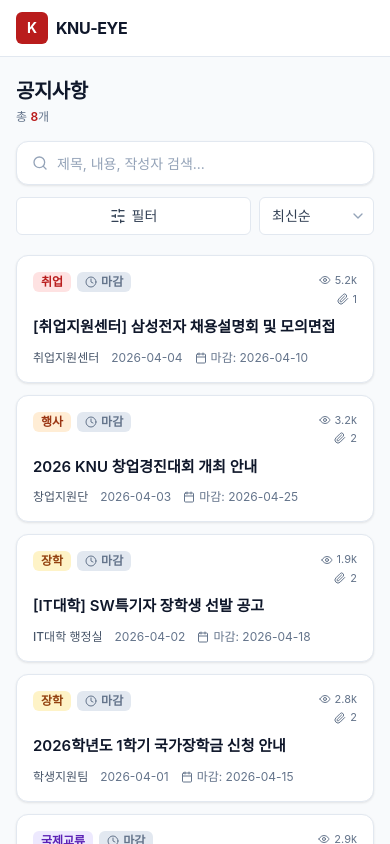
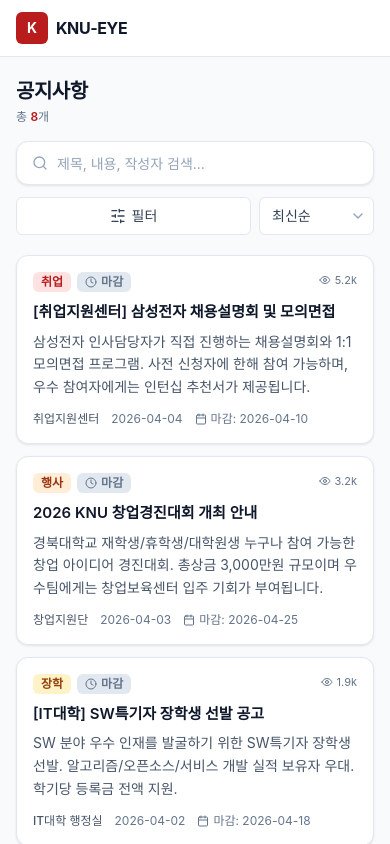
Before and after one commit to KNU-EYE/knu-eye-client, a React (Vite) app: page / in a window 390 px wide. Shown: the top 844 px of the page. Built offline with nearby package versions, Linux system fonts and the light colour scheme.

Commit message:
fix : AI요약 뷰 수정

```diff
--- a/src/components/notice/NoticeCard.jsx
+++ b/src/components/notice/NoticeCard.jsx
@@ -1,10 +1,10 @@
-import { Eye, Paperclip, Calendar } from 'lucide-react';
+import { Eye, Calendar } from 'lucide-react';
 import CategoryBadge from './CategoryBadge.jsx';
 import DdayBadge from './DdayBadge.jsx';
 import { formatViews } from '../../utils/format.js';
 
 function NoticeCard({ notice, onClick }) {
-  const { title, department, createdAt, deadline, views, attachments, category, summary } =
+  const { title, department, createdAt, deadline, views, category, summary } =
     notice;
 
   const handleKeyDown = (event) => {
@@ -34,12 +34,6 @@ function NoticeCard({ notice, onClick }) {
             <Eye className="h-3 w-3" aria-hidden="true" />
             {formatViews(views)}
           </span>
-          {attachments > 0 && (
-            <span className="inline-flex items-center gap-1">
-              <Paperclip className="h-3 w-3" aria-hidden="true" />
-              {attachments}
-            </span>
-          )}
         </div>
       </div>
 
@@ -48,9 +42,9 @@ function NoticeCard({ notice, onClick }) {
         {title}
       </h3>
 
-      {/* AI 요약 - PC에서만 노출 (목록을 깔끔하게 유지) */}
+      {/*모바일에서도 똑같이 보이게 수정 */}
       {summary && (
-        <p className="mt-2 hidden text-sm leading-relaxed text-slate-600 line-clamp-2 sm:block">
+        <p className="mt-2 hiddenn text-sm leading-relaxed text-slate-600 line-clamp-3 sm:block">
           {summary}
         </p>
       )}
--- a/src/components/notice/NoticeDetailModal.jsx
+++ b/src/components/notice/NoticeDetailModal.jsx
@@ -1,5 +1,5 @@
 import { useEffect } from 'react';
-import { Calendar, ExternalLink, Eye, Paperclip, X } from 'lucide-react';
+import { Calendar, ExternalLink, Eye, X } from 'lucide-react';
 import CategoryBadge from './CategoryBadge.jsx';
 import DdayBadge from './DdayBadge.jsx';
 import { formatViews } from '../../utils/format.js';
@@ -31,7 +31,6 @@ function NoticeDetailModal({ notice, onClose }) {
     createdAt,
     deadline,
     views,
-    attachments,
     category,
     content,
     sourceUrl,
@@ -72,7 +71,6 @@ function NoticeDetailModal({ notice, onClose }) {
           >
             {title}
           </h2>
-
           <div className="mt-4 flex flex-wrap items-center gap-x-4 gap-y-2 text-xs text-slate-500 sm:text-sm">
             <span>{createdAt}</span>
             {deadline && (
@@ -85,12 +83,6 @@ function NoticeDetailModal({ notice, onClose }) {
               <Eye className="h-4 w-4" aria-hidden="true" />
               조회 {formatViews(views)}
             </span>
-            {attachments > 0 && (
-              <span className="inline-flex items-center gap-1">
-                <Paperclip className="h-4 w-4" aria-hidden="true" />
-                첨부 {attachments}개
-              </span>
-            )}
           </div>
 
           <div className="mt-6 space-y-4 text-sm leading-7 text-slate-700 sm:text-base">
--- a/src/mocks/notices.js
+++ b/src/mocks/notices.js
@@ -11,7 +11,6 @@ export const MOCK_NOTICES = [
     createdAt: '2026-04-04',
     deadline: '2026-04-10',
     views: 5200,
-    attachments: 1,
     summary:
       '삼성전자 인사담당자가 직접 진행하는 채용설명회와 1:1 모의면접 프로그램. 사전 신청자에 한해 참여 가능하며, 우수 참여자에게는 인턴십 추천서가 제공됩니다.',
     content: [
@@ -29,7 +28,6 @@ export const MOCK_NOTICES = [
     createdAt: '2026-04-03',
     deadline: '2026-04-25',
     views: 3200,
-    attachments: 2,
     summary:
       '경북대학교 재학생/휴학생/대학원생 누구나 참여 가능한 창업 아이디어 경진대회. 총상금 3,000만원 규모이며 우수팀에게는 창업보육센터 입주 기회가 부여됩니다.',
     content: [
@@ -47,7 +45,6 @@ export const MOCK_NOTICES = [
     createdAt: '2026-04-02',
     deadline: '2026-04-18',
     views: 1900,
-    attachments: 2,
     summary:
       'SW 분야 우수 인재를 발굴하기 위한 SW특기자 장학생 선발. 알고리즘/오픈소스/서비스 개발 실적 보유자 우대. 학기당 등록금 전액 지원.',
     content: [
@@ -65,7 +62,6 @@ export const MOCK_NOTICES = [
     createdAt: '2026-04-01',
     deadline: '2026-04-15',
     views: 2800,
-    attachments: 2,
     summary:
       '한국장학재단 국가장학금(I/II 유형) 신청 일정 안내. 학자금 지원구간 산정 및 가구원 동의 절차 필수. 미신청 시 등록금 감면 불가.',
     content: [
@@ -83,7 +79,6 @@ export const MOCK_NOTICES = [
     createdAt: '2026-03-30',
     deadline: '2026-04-20',
     views: 2900,
-    attachments: 3,
     summary:
       '미국/일본/독일/중국 등 25개국 70여개 협정 대학 교환학생 모집. 선발 시 학점인정 및 항공료 일부 지원. TOEFL/IELTS 또는 어학원 자격 필수.',
     content: [
@@ -101,7 +96,6 @@ export const MOCK_NOTICES = [
     createdAt: '2026-03-28',
     deadline: '2026-04-12',
     views: 1500,
-    attachments: 3,
     summary:
       '공학대학 재학생 대상 캡스톤 디자인 경진대회 참가 팀 모집. 산학협력 과제 우대 및 우수작품은 특허 출원 비용 지원.',
     content: [
@@ -119,7 +113,6 @@ export const MOCK_NOTICES = [
     createdAt: '2026-03-27',
     deadline: null,
     views: 1500,
-    attachments: 2,
     summary:
       '외국인 유학생을 위한 비자 연장, 의료보험, 한국어 교실, 멘토링 프로그램 등 학기 중 운영 프로그램 종합 안내.',
     content: [
@@ -137,7 +130,6 @@ export const MOCK_NOTICES = [
     createdAt: '2026-03-25',
     deadline: '2026-04-08',
     views: 4500,
-    attachments: 1,
     summary:
       '재학생 대상 기숙사 입사 신청. 직전 학기 학점/거주지 기준으로 선발하며, 우선선발 대상자(국가유공자/장애학생 등)는 별도 서류 제출 필요.',
     content: [
```
